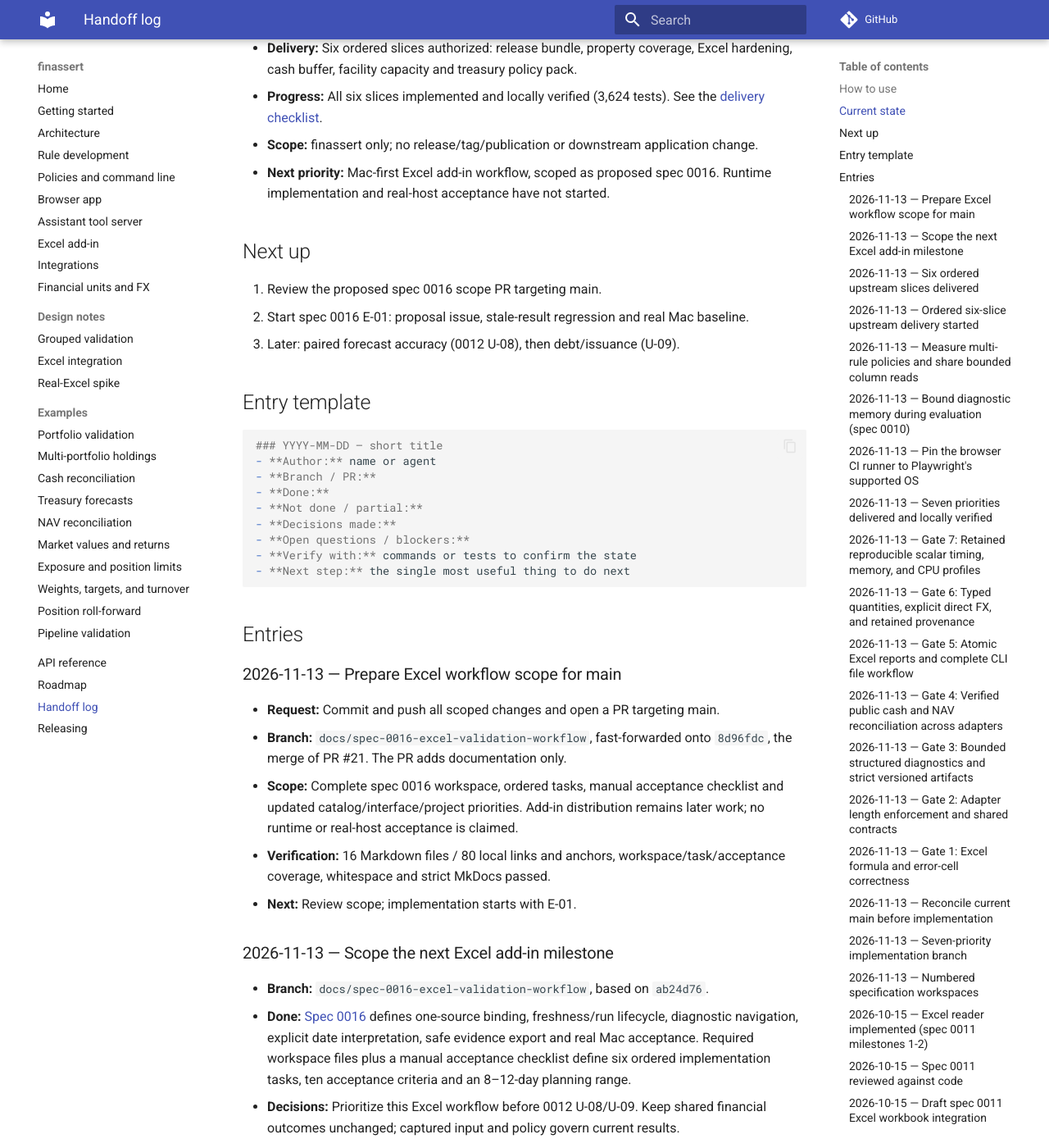
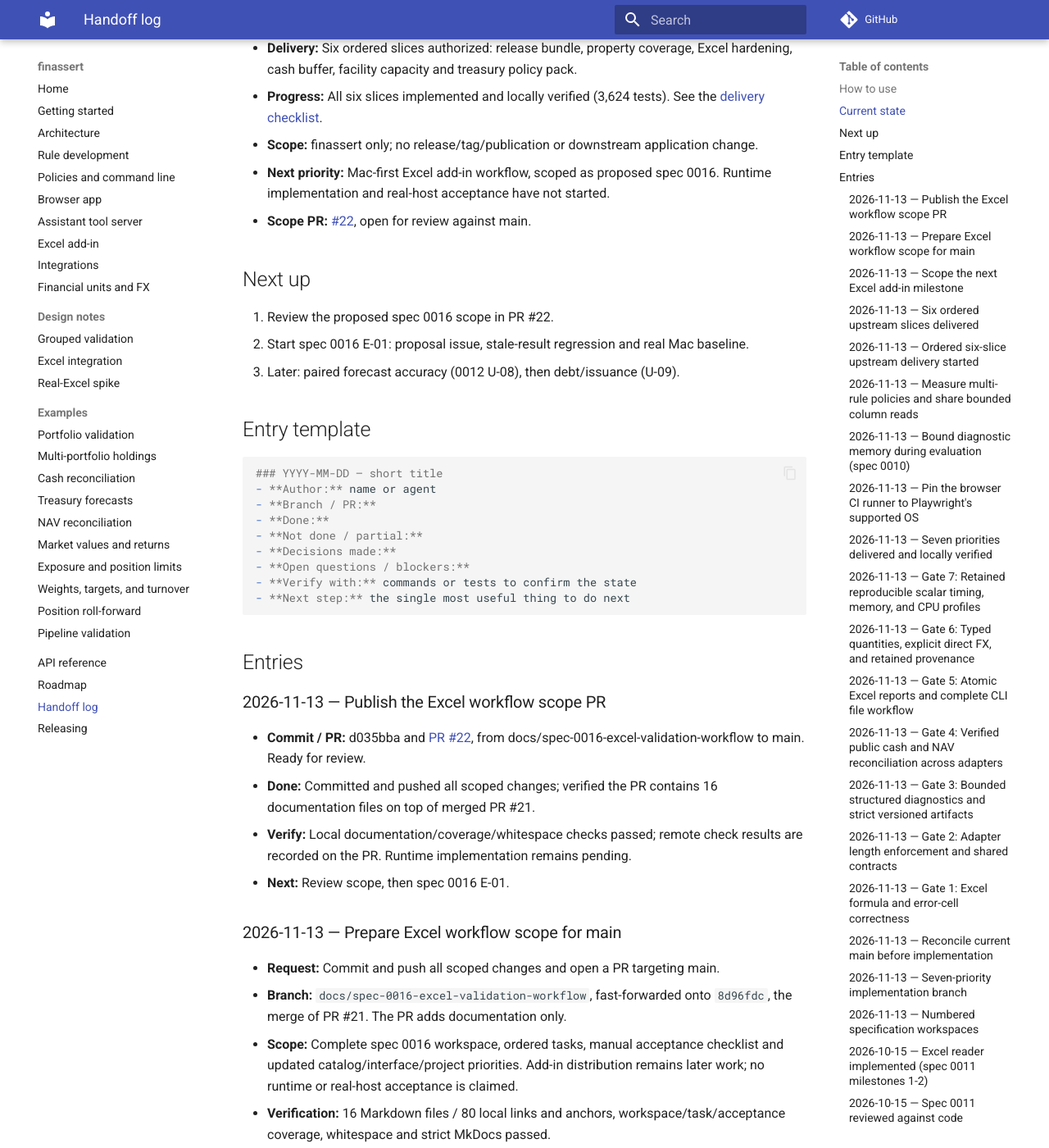
Before and after one commit to thatquantguy44/finassert, an MkDocs documentation site: the page built from docs/handoff.md, in a window 1280 px wide and 1400 px high, scrolled down 722 px. Shown: the whole window at 82% size. Built offline with MkDocs 1.6.1 and Material for MkDocs 9.7.7, drawn with Linux system fonts in a browser that asks for light colours; comment, search, counter and statistics services are not loaded.

Commit message:
docs: link Excel workflow scope PR in handoffs

````diff
--- a/docs/handoff.md
+++ b/docs/handoff.md
@@ -27,10 +27,11 @@ rewrite old entries (append a correction instead).
 - **Scope:** finassert only; no release/tag/publication or downstream application change.
 - **Next priority:** Mac-first Excel add-in workflow, scoped as proposed spec 0016.
   Runtime implementation and real-host acceptance have not started.
+- **Scope PR:** [#22](https://github.com/thatquantguy44/finassert/pull/22), open for review against main.
 
 ## Next up
 
-1. Review the proposed spec 0016 scope PR targeting main.
+1. Review the proposed spec 0016 scope in PR #22.
 2. Start spec 0016 E-01: proposal issue, stale-result regression and real Mac baseline.
 3. Later: paired forecast accuracy (0012 U-08), then debt/issuance (U-09).
 
@@ -49,6 +50,16 @@ rewrite old entries (append a correction instead).
 ```
 
 ## Entries
+
+### 2026-11-13 — Publish the Excel workflow scope PR
+
+- **Commit / PR:** d035bba and [PR #22](https://github.com/thatquantguy44/finassert/pull/22),
+  from docs/spec-0016-excel-validation-workflow to main. Ready for review.
+- **Done:** Committed and pushed all scoped changes; verified the PR contains 16
+  documentation files on top of merged PR #21.
+- **Verify:** Local documentation/coverage/whitespace checks passed; remote check
+  results are recorded on the PR. Runtime implementation remains pending.
+- **Next:** Review scope, then spec 0016 E-01.
 
 ### 2026-11-13 — Prepare Excel workflow scope for main
 
````
Also changed, not shown: specs/0016/handoff.md (+11 -1 lines).
